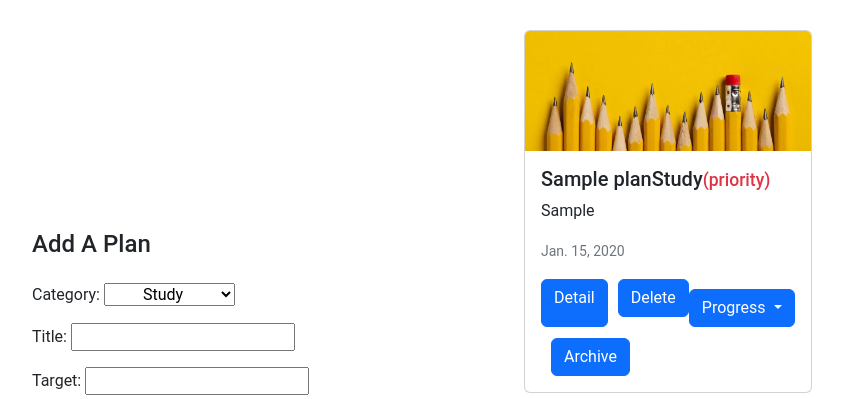
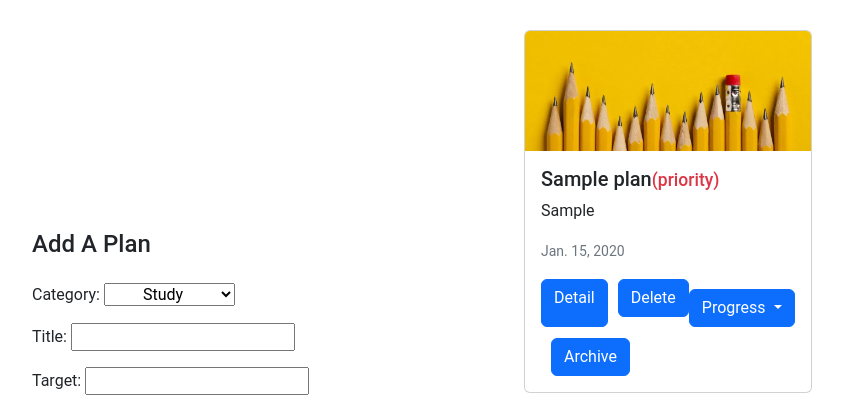
Before and after one commit to Leo-GeZhao/Tracker, a Django app: page / in a window 1280 px wide. Shown: the part 56-455 px from the top of the page, without its empty margins (16-859 px from the left). Run offline with Django 4.2, Linux system fonts and the light colour scheme; tables that the repository leaves empty hold one stand-in row (values such as "Sample post").

Commit message:
fix minor

```diff
--- a/main_app/templates/index.html
+++ b/main_app/templates/index.html
@@ -21,7 +21,7 @@
                         <img src="../static/img/{{plan.category}}.webp" class="card-img-top" alt="...">
                         <div class="card-body">
                         {% if plan.is_priority %}
-                        <h5 class="card-title">{{plan.title}}{{plan.category}}<span class="small text-danger">(priority)</span></h5>
+                        <h5 class="card-title">{{plan.title}}<span class="small text-danger">(priority)</span></h5>
                         {% else %}
                         <h5 class="card-title">{{plan.title}}</h5>
                         {% endif %}
```
